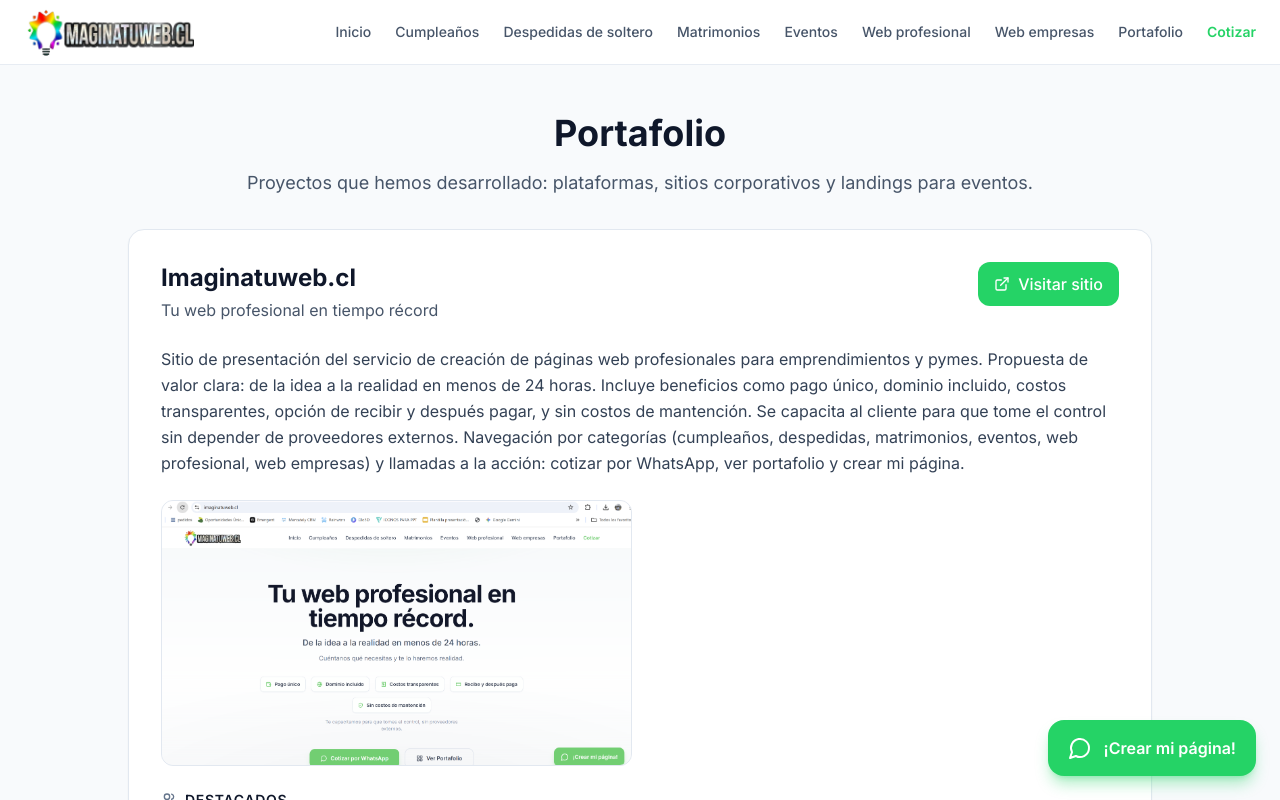
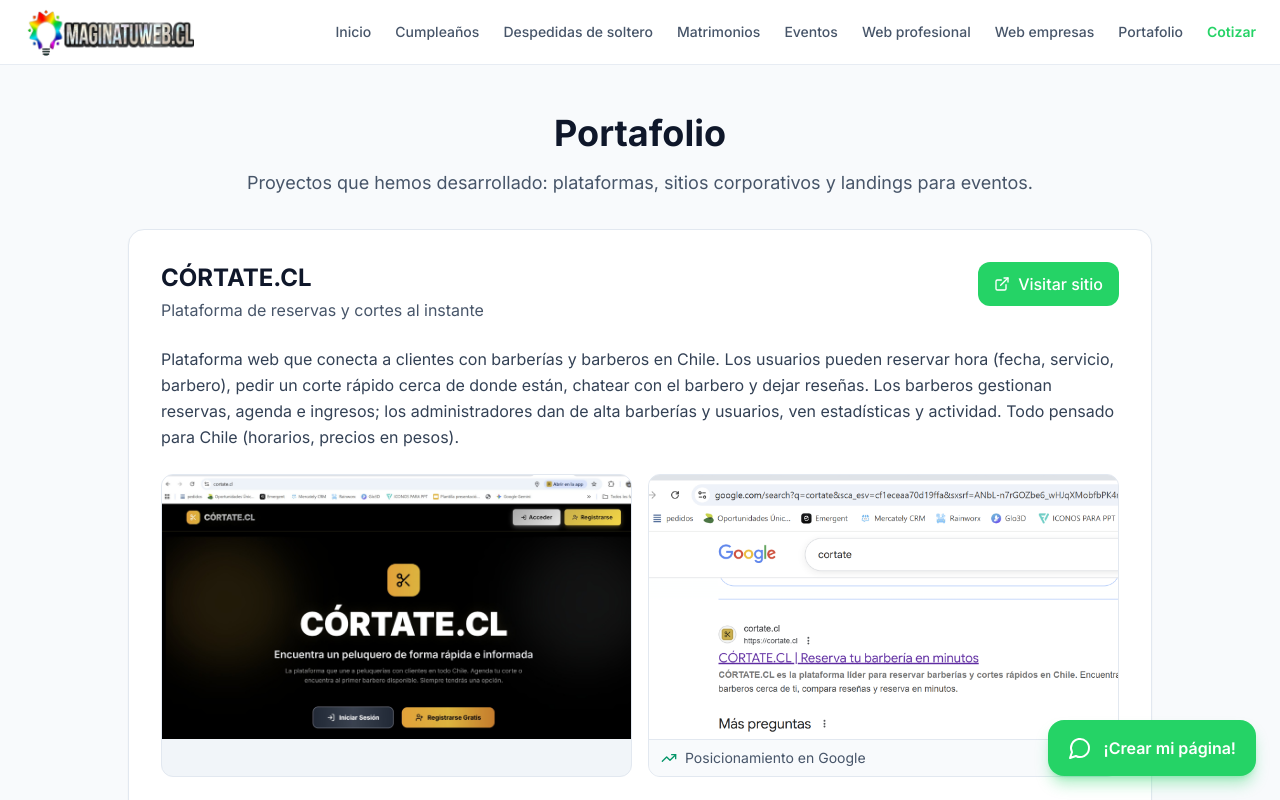
Before and after one commit to irodriguezyanine/imagina-tu-web, a Next.js app: page /portafolio in a window 1280 px wide. Shown: the top 800 px of the page. Built offline with nearby package versions, Linux system fonts and the light colour scheme.

Commit message:
feat: reorder portfolio projects for improved display on the PortafolioPage

```diff
--- a/src/app/portafolio/page.tsx
+++ b/src/app/portafolio/page.tsx
@@ -111,6 +111,9 @@ const projects = [
   },
 ];
 
+const projectOrder: string[] = ["cortate", "agrosouthwest", "despedida-solteros", "dentista-ejemplo", "imaginatuweb"];
+const orderedProjects = projectOrder.map((id) => projects.find((p) => p.id === id)).filter(Boolean);
+
 export default function PortafolioPage() {
   return (
     <main className="min-h-screen bg-slate-50">
@@ -136,7 +139,7 @@ export default function PortafolioPage() {
 
       <section className="pb-20 px-4">
         <div className="max-w-5xl mx-auto space-y-20">
-          {projects.map((project, index) => (
+          {orderedProjects.map((project, index) => (
             <motion.article
               key={project.id}
               initial={{ opacity: 0, y: 24 }}
```
